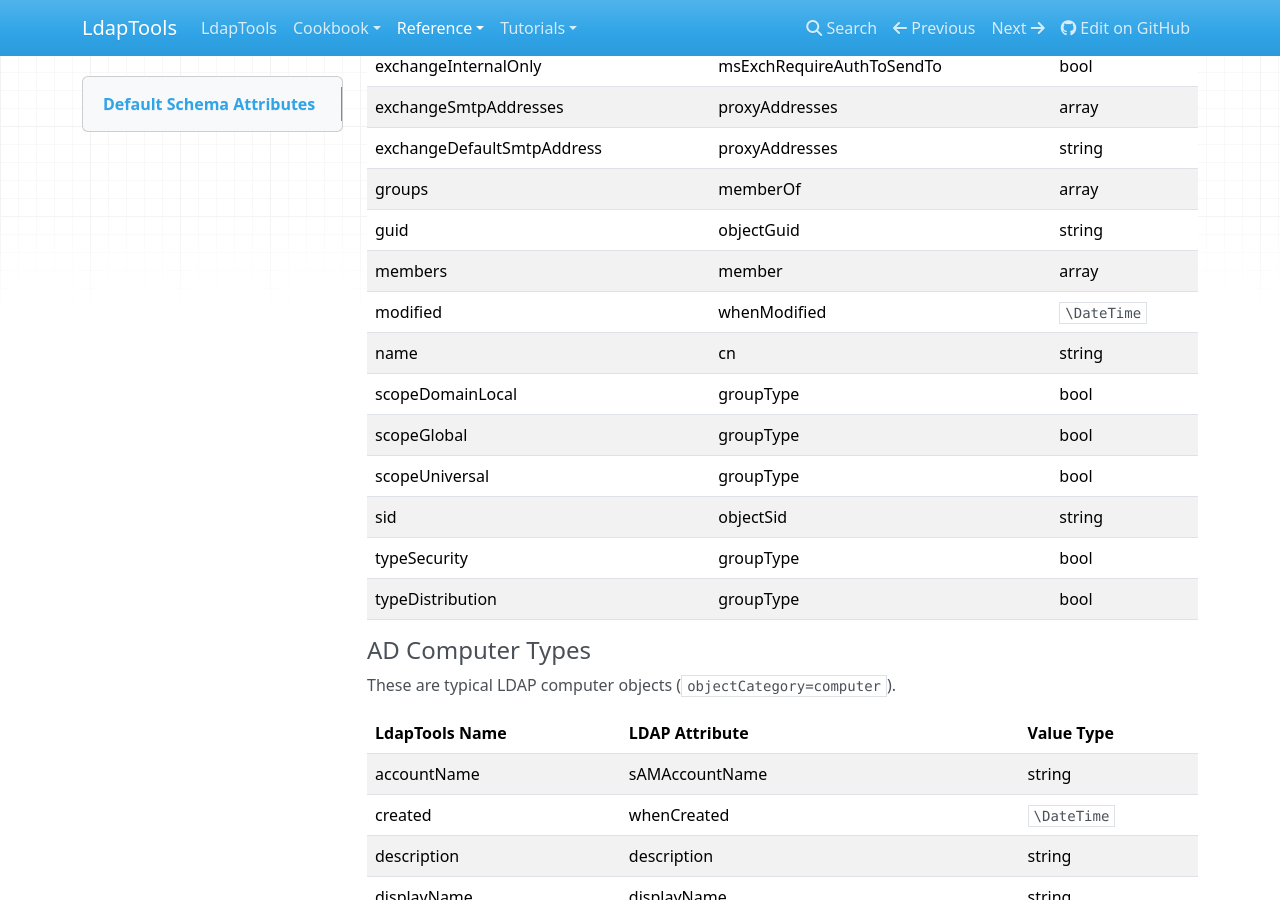
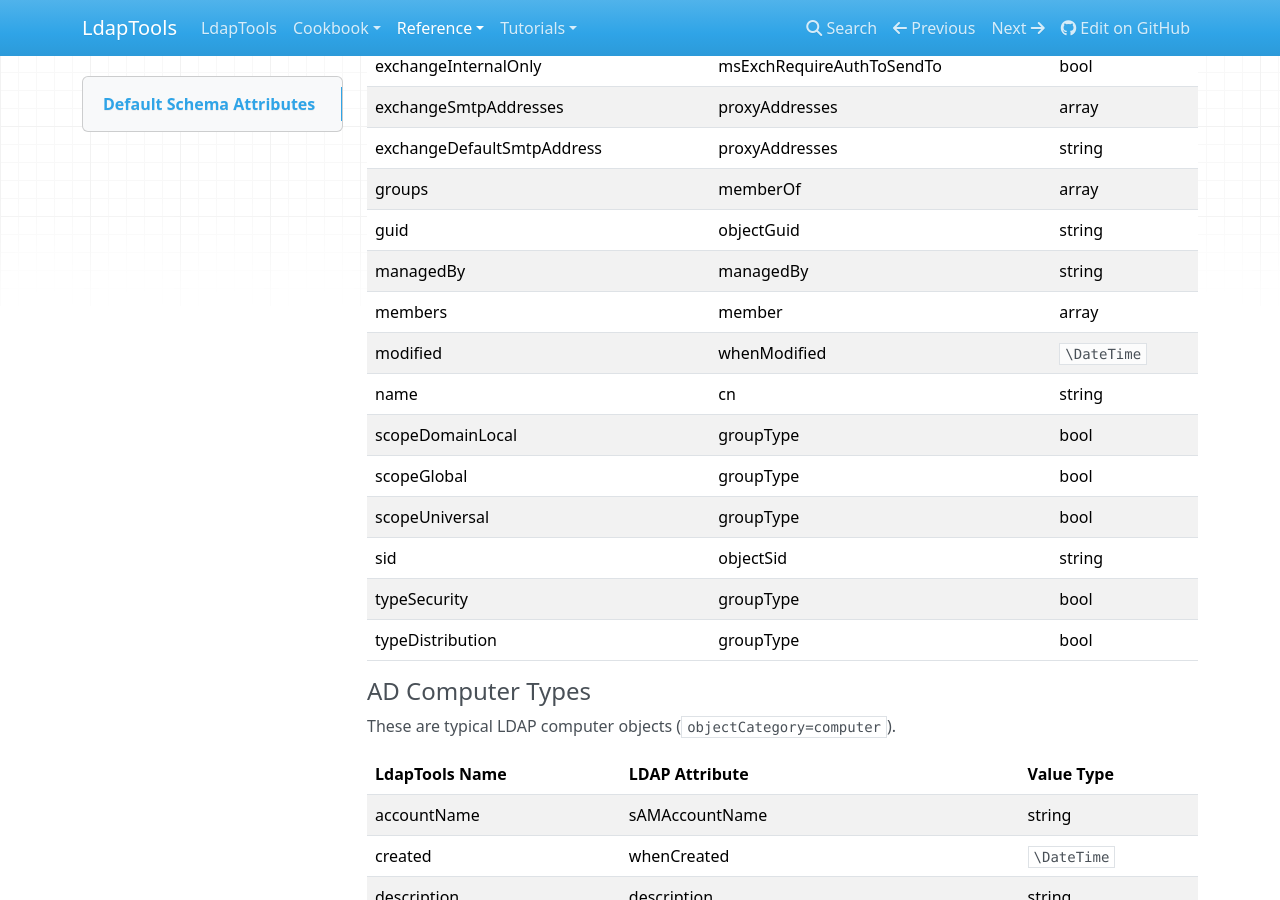
Before and after one commit to ldaptools/ldaptools, an MkDocs documentation site: the page built from docs/en/reference/Default-Schema-Attributes.md, in a window 1280 px wide and 900 px high, scrolled down 3785 px. Built offline with MkDocs 1.6.1, drawn with Linux system fonts in a browser that asks for light colours; nearby versions of some CDN libraries.

Commit message:
Update the schema attributes list.

```diff
--- a/docs/en/reference/Default-Schema-Attributes.md
+++ b/docs/en/reference/Default-Schema-Attributes.md
@@ -110,6 +110,7 @@ These are typical LDAP group objects (`objectClass=group`).
 | exchangeDefaultSmtpAddress | proxyAddresses | string |
 | groups | memberOf | array |
 | guid | objectGuid | string |
+| managedBy | managedBy | string |
 | members | member | array|
 | modified |whenModified | `\DateTime` |
 | name | cn | string |
@@ -161,6 +162,7 @@ These are typical LDAP contact objects (`objectCategory=contact`).
 | groups | memberOf | array |
 | guid | objectGuid | string |
 | lastName | sn | string |
+| manager | manager | string |
 | modified | whenModified | `\DateTime` |
 | phoneNumber | telephoneNumber | string |
 | sid | objectSid | string |
```
